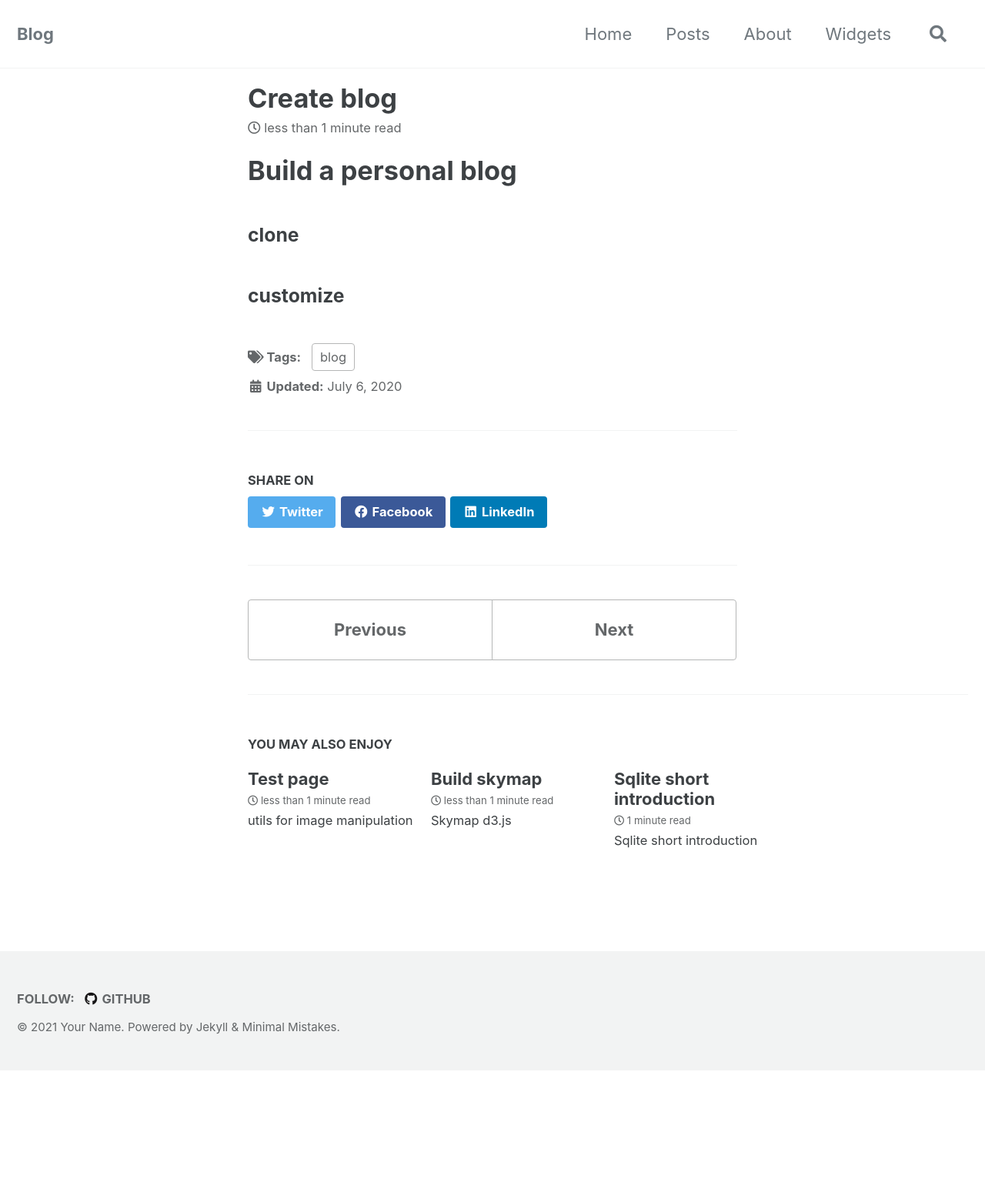
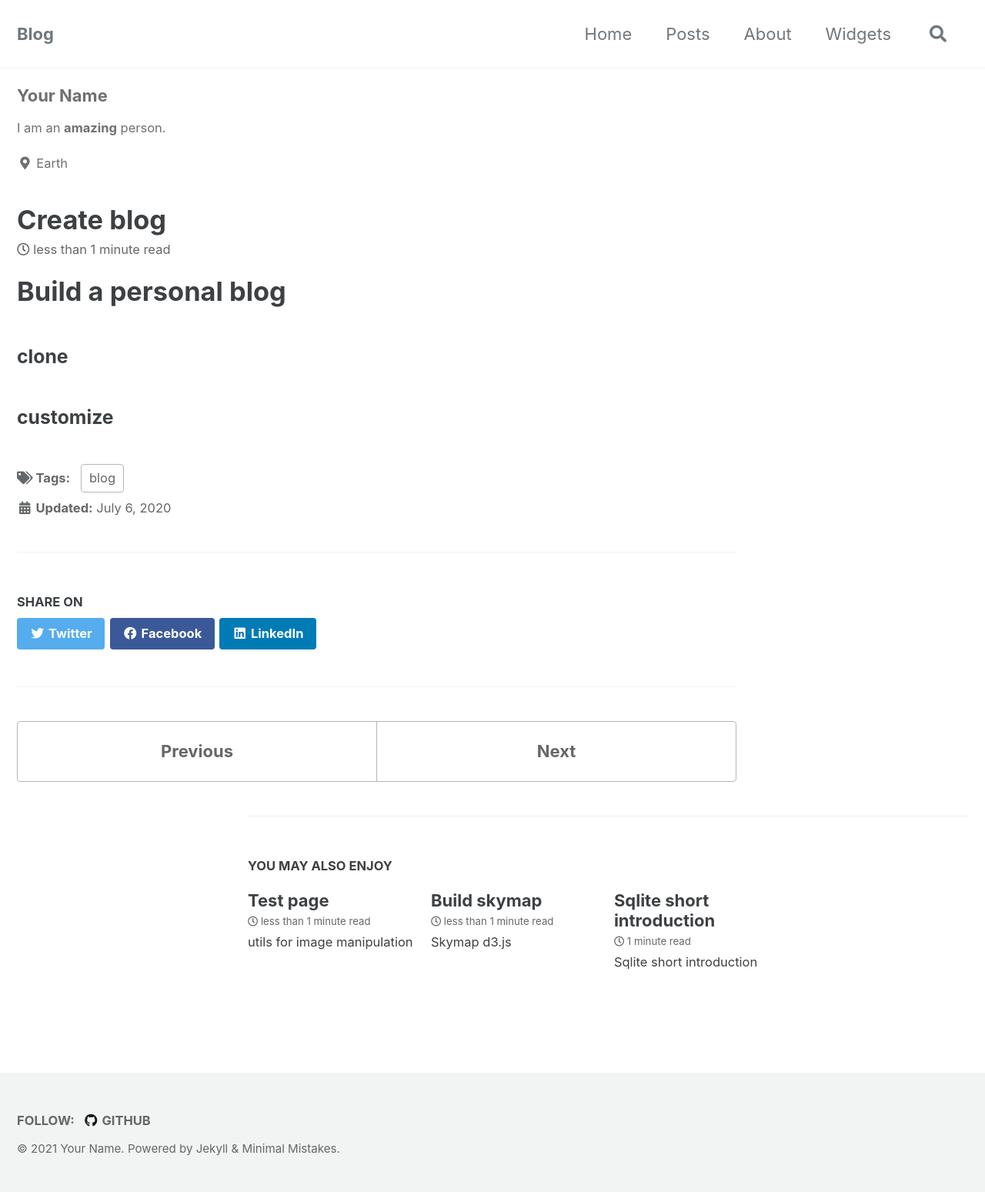
Before and after one commit to xiaolng/xiaolng.github.io, a Jekyll site: the page built from _posts/2020-07-06-blog.md, in a window 1280 px wide. Shown: the whole page at 77% size. Built offline with Jekyll 4.4.1, drawn with Linux system fonts in a browser that asks for light colours; cached includes are drawn as plain includes; before the commit the page ends 1391 px from its top, so only the background shows below that; some of the changed lines change nothing that is shown.

Commit message:
add file

```diff
--- a/_config.yml
+++ b/_config.yml
@@ -282,8 +282,8 @@ defaults:
       type: posts
     values:
       layout: single
-      class: wide2
-      author_profile: false
+      classes: wide2
+      author_profile: true
       read_time: true
       comments: # true
       share: true
```
